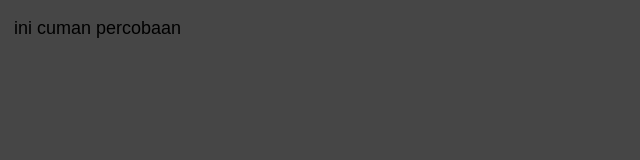
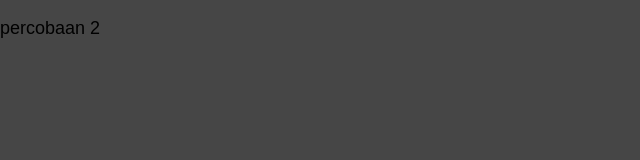
Before and after one commit to ahmadnaufal-f/ahmadnaufal-f.github.io, a website built with webpack: page src/index.html in a window 1280 px wide. Shown: the full height of the page, 0-640 px from the left. Built offline with nearby package versions, Linux system fonts and the light colour scheme.

Commit message:
create component js

```diff
--- /dev/null
+++ b/src/component/component.js
@@ -0,0 +1,27 @@
+export function createEle(element, attribute, inner) {
+    if (typeof(element) === "undefined") {
+        return false;
+    }
+    if (typeof(inner) === "undefined") {
+        inner = "";
+    }
+    var el = document.createElement(element);
+    if (typeof(attribute) === 'object') {
+        for (var key in attribute) {
+        el.setAttribute(key, attribute[key]);
+        }
+    }
+    if (!Array.isArray(inner)) {
+        inner = [inner];
+    }
+    for (var k = 0; k < inner.length; k++) {
+        if (inner[k].tagName) {
+        el.appendChild(inner[k]);
+        } else {
+        el.appendChild(document.createTextNode(inner[k]));
+        }
+    }
+    document.body.appendChild(el);
+
+    return el;
+}
--- a/src/index.js
+++ b/src/index.js
@@ -1,5 +1,7 @@
-const para = document.createElement("p");
-const node = document.createTextNode("ini cuman percobaan");
-para.appendChild(node);
+import { createEle } from "./component/component";
 
-document.body.appendChild(para);
+const attribute = {
+    "id": "test",
+    "class": "cx-title"
+}
+const p = createEle("p", attribute, "percobaan 2");
--- a/src/style.css
+++ b/src/style.css
@@ -6,5 +6,4 @@
 }
 p {
     font-size: large;
-    margin-inline-start: 14px;
 }
```
